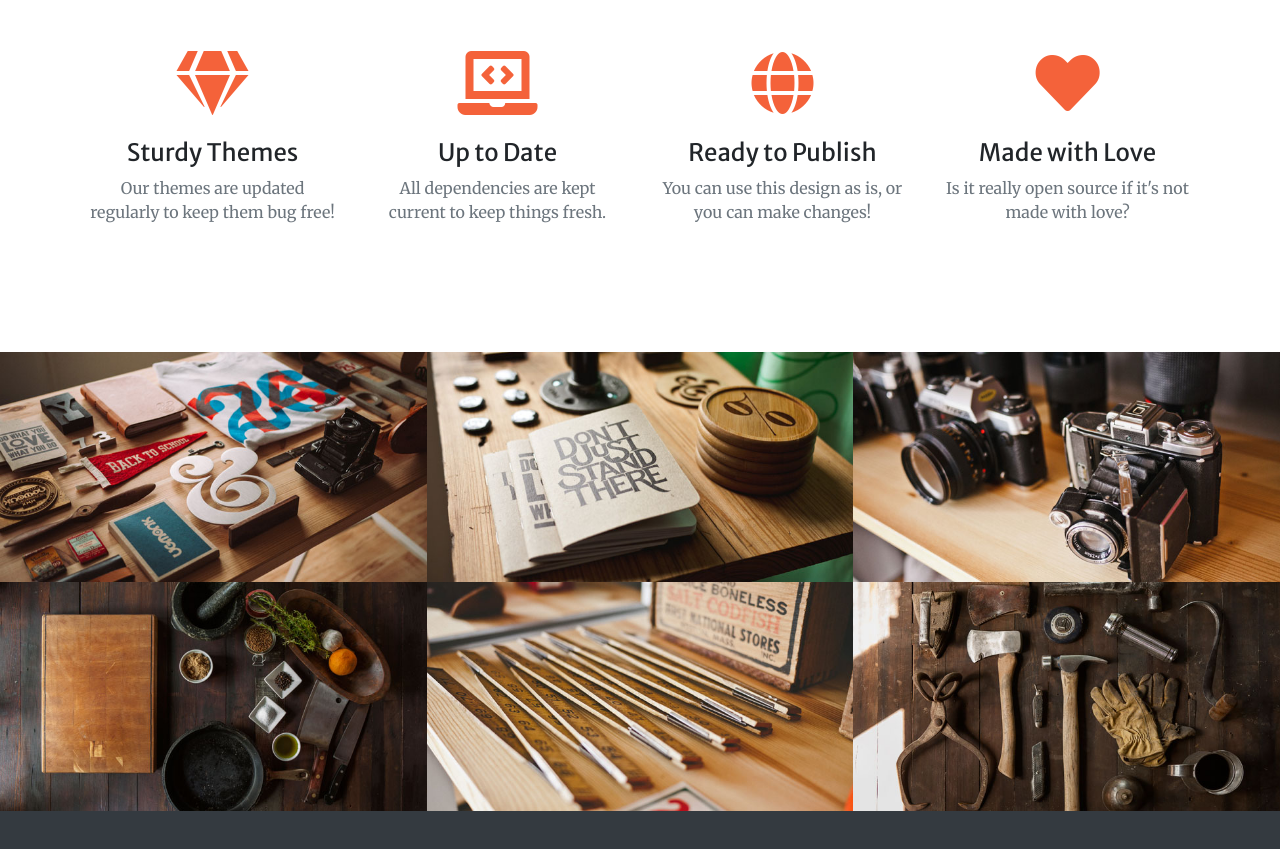
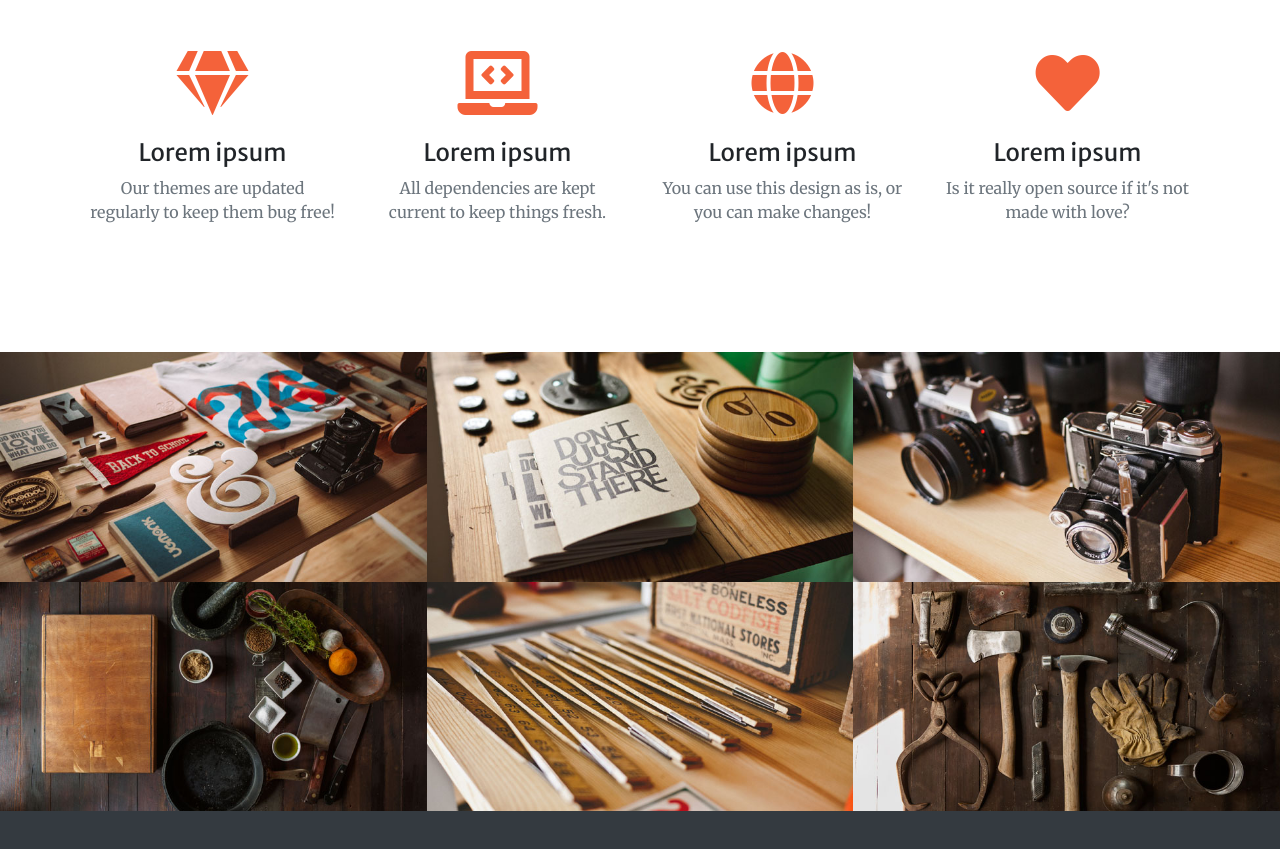
Before and after one commit to Kudakwashe24/guesthouse, a website with bundled scripts: page index.html in a window 1280 px wide. Shown: the part 1516-2365 px from the top of the page. Built offline with nearby package versions, Linux system fonts and the light colour scheme.

```diff
--- a/index.html
+++ b/index.html
@@ -92,28 +92,28 @@
         <div class="col-lg-3 col-md-6 text-center">
           <div class="mt-5">
             <i class="fas fa-4x fa-gem text-primary mb-4"></i>
-            <h3 class="h4 mb-2">Sturdy Themes</h3>
+            <h3 class="h4 mb-2">Lorem ipsum </h3>
             <p class="text-muted mb-0">Our themes are updated regularly to keep them bug free!</p>
           </div>
         </div>
         <div class="col-lg-3 col-md-6 text-center">
           <div class="mt-5">
             <i class="fas fa-4x fa-laptop-code text-primary mb-4"></i>
-            <h3 class="h4 mb-2">Up to Date</h3>
+            <h3 class="h4 mb-2">Lorem ipsum</h3>
             <p class="text-muted mb-0">All dependencies are kept current to keep things fresh.</p>
           </div>
         </div>
         <div class="col-lg-3 col-md-6 text-center">
           <div class="mt-5">
             <i class="fas fa-4x fa-globe text-primary mb-4"></i>
-            <h3 class="h4 mb-2">Ready to Publish</h3>
+            <h3 class="h4 mb-2">Lorem ipsum</h3>
             <p class="text-muted mb-0">You can use this design as is, or you can make changes!</p>
           </div>
         </div>
         <div class="col-lg-3 col-md-6 text-center">
           <div class="mt-5">
             <i class="fas fa-4x fa-heart text-primary mb-4"></i>
-            <h3 class="h4 mb-2">Made with Love</h3>
+            <h3 class="h4 mb-2">Lorem ipsum</h3>
             <p class="text-muted mb-0">Is it really open source if it's not made with love?</p>
           </div>
         </div>
```
